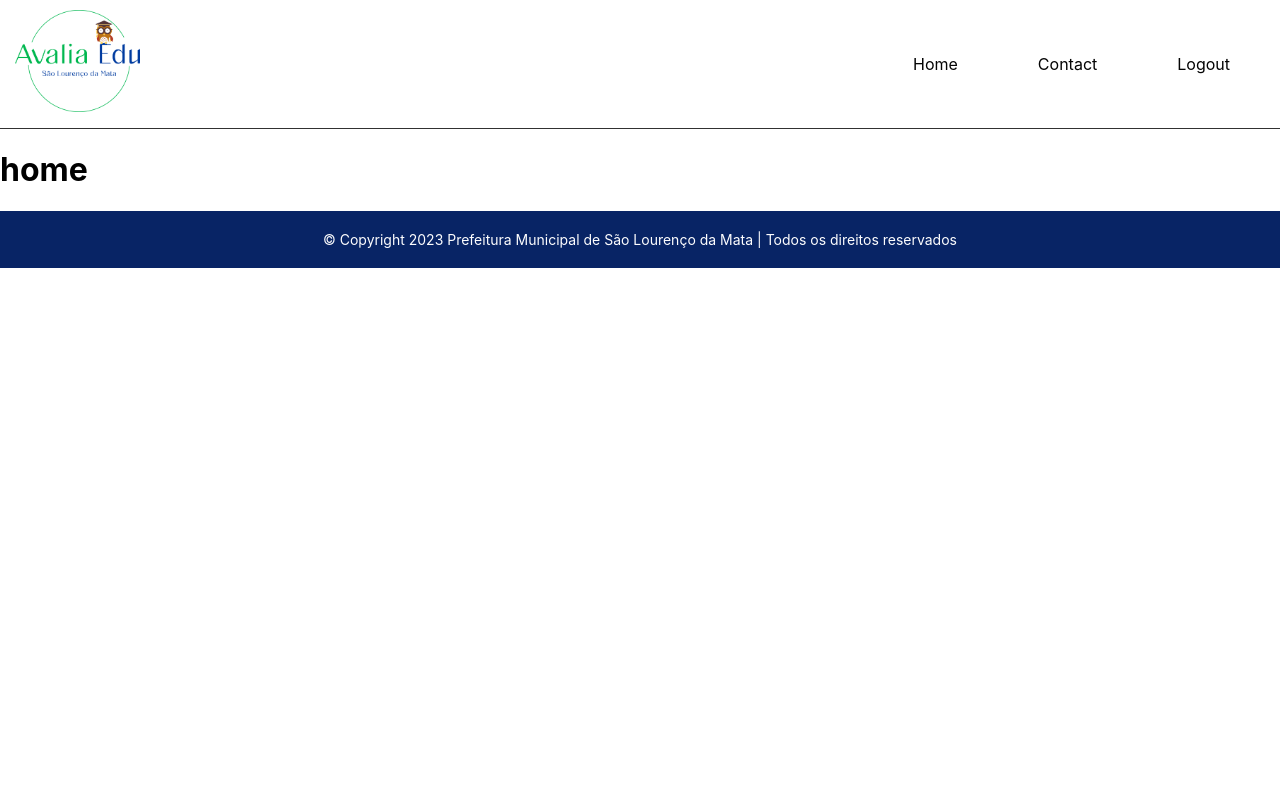
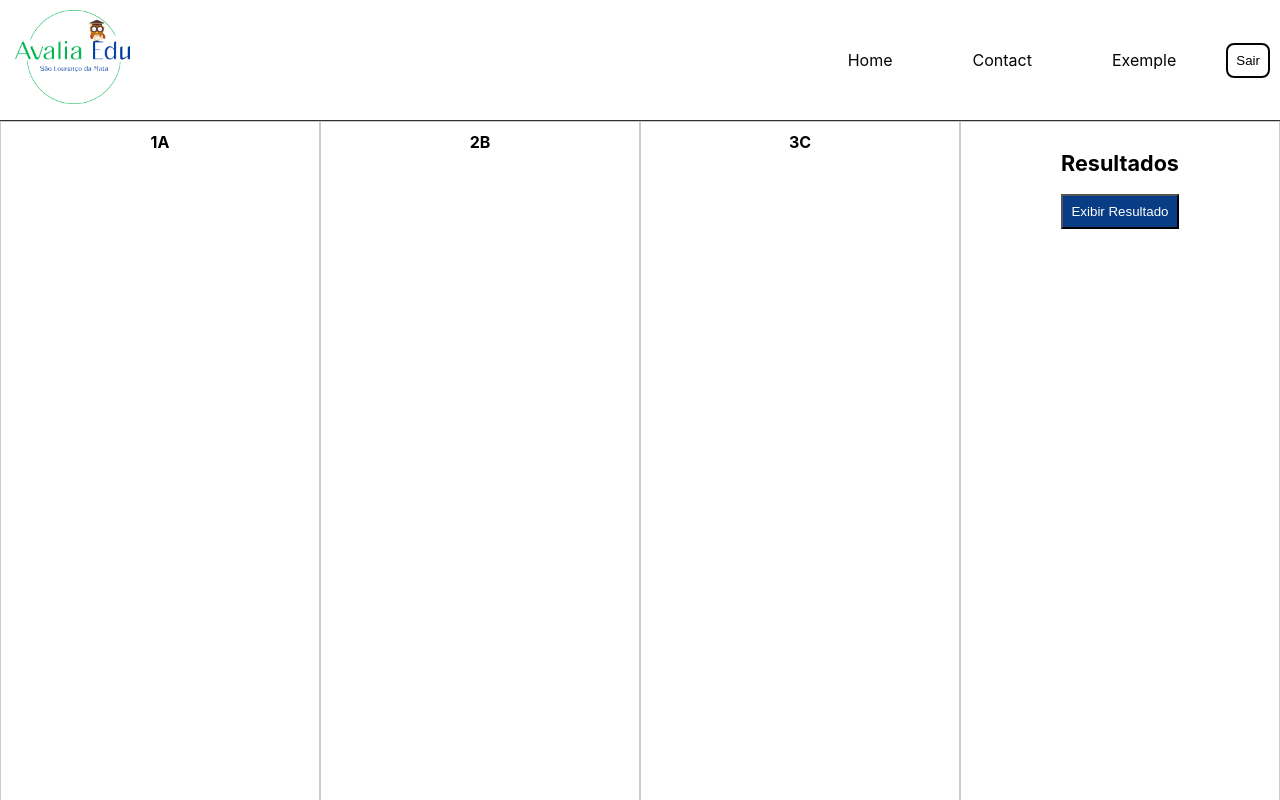
Before and after one commit to Vitorgb7/Avalia-Edu, a React (Create React App) app in the folder ProjectS-oLouren-o-main/avalia-edu/: page /home in a window 1280 px wide. Shown: the top 800 px of the page. Built offline with nearby package versions, Linux system fonts and the light colour scheme.

Commit message:
atualização-vitor

```diff
--- a/ProjectS-oLouren-o-main/avalia-edu/src/components/Home/Home.jsx
+++ b/ProjectS-oLouren-o-main/avalia-edu/src/components/Home/Home.jsx
@@ -5,6 +5,7 @@ import Footer from '../Footer/Footer'
 import { useNavigate } from 'react-router-dom';
 import { Outlet } from 'react-router-dom';
 
+import SectionSalas from '../SectionSalas/SectionSalas';
 import './Home.css'
 
 
@@ -46,7 +47,7 @@ const Home = () => {
   return (
     <div className='Home'>
       <Navbar />
-      <h1>home</h1>
+      <SectionSalas />
       <Outlet/>
       <Footer />
     </div>
--- a/ProjectS-oLouren-o-main/avalia-edu/src/components/Login/Login.jsx
+++ b/ProjectS-oLouren-o-main/avalia-edu/src/components/Login/Login.jsx
@@ -119,10 +119,7 @@ const Login = () => {
           />
         </label>
 
-        {/* condicional(&&) aqui do jsx, só ta verificando se o input está vazio */}
-        {cpf === '' && (
-          <p id='paragrafo1'><strong>*Apenas números</strong></p>
-        )}
+        {<p id='paragrafo1'><strong>*Apenas números</strong></p>}
 
         <p id='paragrafo2' style={{ display: error ? 'flex' : 'none', color: 'red', fontSize: '14px' }}><strong>*CPF inválido.</strong></p>
 
--- a/ProjectS-oLouren-o-main/avalia-edu/src/components/Navbar/Navbar.css
+++ b/ProjectS-oLouren-o-main/avalia-edu/src/components/Navbar/Navbar.css
@@ -33,3 +33,17 @@
     margin: 0;
     padding: 10px 15px;
 }
+
+.Navbar .btn-logout{
+    margin-right: 10px;
+    color: var(--preto);
+    border-radius: 8px;
+    border: 2px solid var(--preto);
+    background-color: var(--branco);
+    transition: 1s;
+}
+
+.Navbar .btn-logout:hover{
+    transform: translateY(0px);
+    border-radius: 0px;
+}
--- a/ProjectS-oLouren-o-main/avalia-edu/src/components/Navbar/Navbar.jsx
+++ b/ProjectS-oLouren-o-main/avalia-edu/src/components/Navbar/Navbar.jsx
@@ -1,8 +1,17 @@
 import React from 'react'
 import './Navbar.css'
-import { Link } from 'react-router-dom'
+import { Link, useNavigate } from 'react-router-dom'
 
 const Navbar = () => {
+  const navigate = useNavigate();
+
+  const handleLogout = () => {
+    const isConfirmad = window.confirm('Tem certeza que deseja sair? Voltará para página de login.')
+
+    if (isConfirmad) {
+      navigate('/')
+    }
+  }
 
   return (
     <div className='Navbar'>
@@ -11,8 +20,9 @@ const Navbar = () => {
             <ul>
                 <li><Link to={'/home'}>Home</Link></li>
                 <li><Link to={'/Contact'}>Contact</Link></li>
-                <li><Link to={'/exemple'}>Logout</Link></li>
+                <li><Link to={'/exemple'}>Exemple</Link></li>
             </ul>
+            <button className='btn-logout' onClick={handleLogout}>Sair</button>
         </nav>
     </div>
   )
--- /dev/null
+++ b/ProjectS-oLouren-o-main/avalia-edu/src/components/SectionSalas/SectionSalas.css
@@ -0,0 +1,56 @@
+.SectionSalas {
+    display: flex;
+    flex-direction: row;
+    min-height: 100vh;
+}
+
+.SectionSalas > div {
+    text-align: center;
+    font-weight: bold;
+    flex: 1;
+    margin-bottom: 20px;
+    padding: 10px;
+    border: 1px solid #ccc;
+    cursor: pointer;
+}
+
+.SectionSalas ul {
+    list-style: none;
+    padding: 0;
+}
+
+.SectionSalas li {
+    margin: 5px 0;
+}
+
+.SectionSalas input {
+    font-size: .8em !important;
+    margin-left: 10px;
+}
+
+.SectionSalas h4{
+    margin-bottom: 3px !important;
+}
+
+.Resultados{
+    font-size: 0.9em !important;
+}
+
+.Resultados ul{
+    display: flex;
+    flex-direction: column;
+    justify-content: center;
+}
+
+.Resultados .limpar {
+    background-color: var(--branco);
+    color: var(--preto);
+    margin-left: 4px;
+    max-width: 20%;
+    font-size: 10px;
+    font-weight: bold;
+    border: 2px solid var(--preto);
+    border-radius: 8px;
+    transition: none;
+    transform: none;
+}
--- /dev/null
+++ b/ProjectS-oLouren-o-main/avalia-edu/src/components/SectionSalas/SectionSalas.jsx
@@ -0,0 +1,107 @@
+import { useState } from 'react';
+import './SectionSalas.css';
+
+
+const SectionSalas = () => {
+  const [showStudents, setShowStudents] = useState(null);
+  const [studentGrades, setStudentGrades] = useState({});
+  const [resultDisplayed, setResultDisplayed] = useState(false);
+
+  // aqui é a simulação da API
+  const salasData = [
+    { id: 1, name: '1A', students: ['Ana', 'Bernardo', 'Carlos', 'Daniela', 'Eduardo', 'Fernanda', 'Gabriel', 'Helena', 'Isabela'] },
+    { id: 2, name: '2B', students: ['João', 'Laura', 'Mateus', 'Natália', 'Otávio', 'Patrícia', 'Quiteria', 'Rafael', 'Sofia', 'Thiago'] },
+    { id: 3, name: '3C', students: ['Vitor Gabriel Silva de Lima', 'Wanessa', 'Xavier', 'Yasmin', 'Zélio', 'Amanda', 'Bruno', 'Clara', 'Davi', 'Evelyn'] }
+  ];
+
+  // só atualiza o valor do showStudents
+  const handleSessionClick = (salaId) => setShowStudents(salaId);
+
+  //                          nome    nota   indice
+  const handleGradeChange = (student, grade, index) => {
+    setStudentGrades((prevGrades) => ({
+      // com spread(...) ele faz uma copia do array original
+      ...prevGrades,
+      [student]: { ...prevGrades[student], [index]: grade, sala: salasData.find(sala => sala.id === showStudents)?.name },
+    }));
+  };
+
+  const calculateAverage = (grades) => {
+    // aqui ele transforma as notas em um array de números
+    const gradeValues = Object.values(grades).map(Number);
+
+    // aqui ele filtra apenas os valores numéricos entre 0 e 10
+    const validGrades = gradeValues.filter((value) => !isNaN(value) && value >= 0 && value <= 10);
+
+    if (validGrades.length > 0) {
+      const average = validGrades.reduce((sum, value) => sum + value, 0) / validGrades.length;
+
+      return average.toFixed(2);
+    }
+
+    return 'Número inválido';
+  };
+
+
+  // funções para a parte do resultado
+  const displayResult = (e) => {
+    e.preventDefault();
+    setResultDisplayed(true);
+  };
+
+  const clearResults = (student) => {
+    setStudentGrades((prevGrades) => {
+      const newGrades = {...prevGrades}
+      delete newGrades[student]
+      return newGrades
+    });
+  };
+
+  return (
+    <div className='SectionSalas'>
+
+      {salasData.map((sala) => (
+        <div key={sala.id} onClick={() => handleSessionClick(sala.id)} id='Div-sala'>
+          <section>
+            {sala.name}
+            {showStudents === sala.id && (
+              <ul>
+                {sala.students.map((student) => (
+                  <li key={student}>
+                    <h4>{student}</h4>
+                    {[1, 2, 3, 4].map((index) => (
+                      <input
+                        key={index}
+                        type="text"
+                        placeholder={`Nota ${index}`}
+                        onChange={(e) => handleGradeChange(student,e.target.value, index)}
+                      />
+                    ))}
+                  </li>
+                ))}
+              </ul>
+          )}
+          </section>
+        </div>
+      ))}
+
+      <div className='Resultados'>
+        <h2>Resultados</h2>
+        <button onClick={displayResult}>Exibir Resultado</button>
+        {resultDisplayed && (
+          <ul>
+            {Object.entries(studentGrades).map(([student, data], index) => (
+              <li key={index}>{`Média ${student} ${data.sala} : ${calculateAverage(data)}`}
+              <button onClick={() => clearResults(student)} className='limpar'>Limpar</button>
+              <hr />
+              </li>
+              ))}
+          </ul>
+        )}
+      </div>
+
+    </div>
+  );
+};
+
+export default SectionSalas;
```
